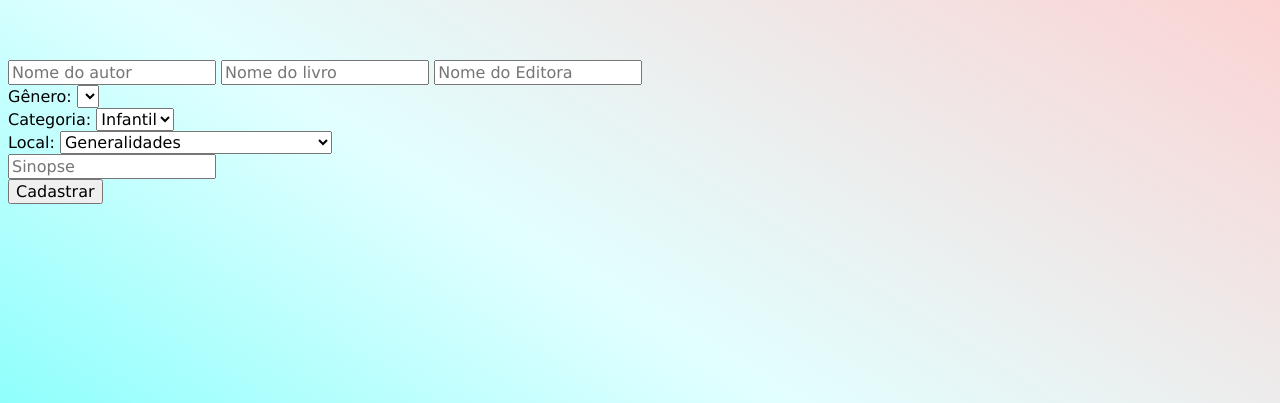
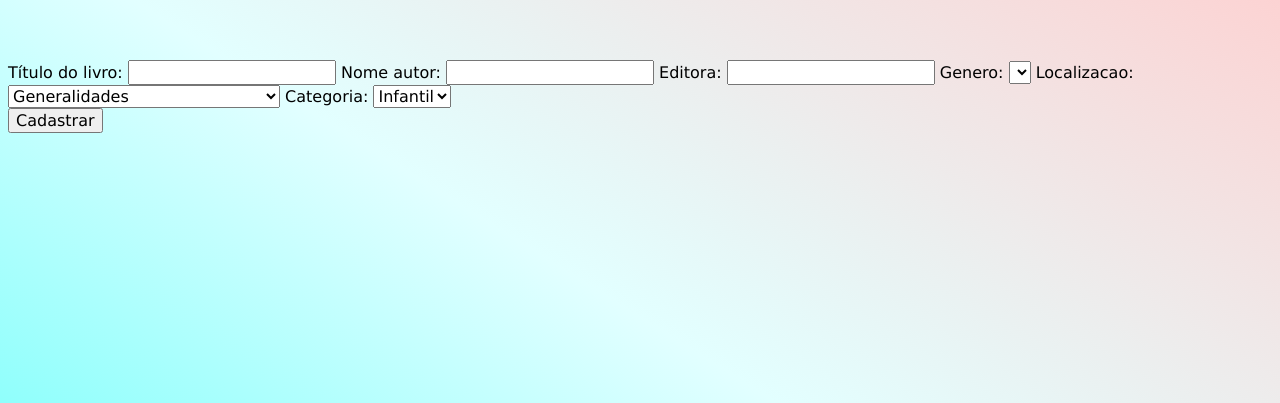
Before and after one commit to Garcia-Eric/Gerenciamento-de-Biblioteca, a Django app: page /cadastrar_livros/ in a window 1280 px wide. Shown: the part 83-486 px from the top of the page. Run offline with Django 4.2, Linux system fonts and the light colour scheme; lists and menus that the app fills with data are empty.

Commit message:
redefinição form livro
exclusão de forms desnecessários (categoria, genero, localizacao)

```diff
--- a/gerenciamento_bibliotecas/home/forms.py
+++ b/gerenciamento_bibliotecas/home/forms.py
@@ -1,24 +1,13 @@
 from django import forms
 from .models import Genero
 
-
-class CategoriaForm(forms.Form):
+class FormLivro(forms.Form):
     CATEGORIA_CHOICES = [
         ("INFANTIL", "Infantil"),
         ("JUVENIL", "Juvenil"),
         ("ADULTO", "Adulto")
     ]
-    categoria_field = forms.ChoiceField(
-        label='Categoria', choices=CATEGORIA_CHOICES)
-
-
-class GeneroForm(forms.Form):
     GENERO_CHOICES = Genero.get_generos()
-    genero_field = forms.ChoiceField(
-            label='Gênero', choices=GENERO_CHOICES)
-
-
-class LocalizacaoForm(forms.Form):
     LOCALIZACAO_CHOICES = [
         ('000', 'Generalidades'),
         ('100', 'Filosofia e Psicologia'),
@@ -31,5 +20,10 @@ class LocalizacaoForm(forms.Form):
         ('800', 'Literatura'),
         ('900', 'Geografia/História/Biografia'),
     ]
-    localizacao_field = forms.ChoiceField(
-        label='Local', choices=LOCALIZACAO_CHOICES)
+
+    titulo_livro = forms.CharField(label="Título do livro", max_length=100)
+    nome_autor = forms.CharField(label="Nome autor",max_length=75)
+    editora = forms.CharField(max_length=50)
+    genero = forms.ChoiceField(choices=GENERO_CHOICES)
+    localizacao = forms.ChoiceField(choices=LOCALIZACAO_CHOICES)
+    categoria = forms.ChoiceField(choices=CATEGORIA_CHOICES)
--- a/gerenciamento_bibliotecas/home/templates/home/cadastro_livro.html
+++ b/gerenciamento_bibliotecas/home/templates/home/cadastro_livro.html
@@ -4,17 +4,7 @@
     <div container>
         <form method='POST'>
             {% csrf_token %}
-            <input type='text' name='nome_autor' placeholder='Nome do autor'>
-            <input type='text' name='titulo_livro' placeholder='Nome do livro'>
-            <input type='text' name='editora' placeholder='Nome do Editora'>
-            <br>
-            {{ form_genero }}
-            <br>
-            {{ form_categoria }}
-            <br>
-            {{ form_localizacao }}
-            <br>
-            <input type='text' placeholder='Sinopse'>
+            {{form_livro}}
             <br>
 
             <button type='submit'>Cadastrar</button>
--- a/gerenciamento_bibliotecas/home/views.py
+++ b/gerenciamento_bibliotecas/home/views.py
@@ -1,6 +1,6 @@
 from django.shortcuts import render
 from django.conf import settings
-from .forms import CategoriaForm, GeneroForm, LocalizacaoForm
+from . import forms
 
 
 def home(request):
@@ -35,7 +35,9 @@ def home(request):
 
 def create_book(request):
     context = {}
-    context['form_categoria'] = CategoriaForm()
-    context['form_genero'] = GeneroForm()
-    context['form_localizacao'] = LocalizacaoForm()
+    context['form_livro'] = forms.FormLivro()
     return render(request, 'home/cadastro_livro.html', context)
+
+
+    # if request.method == "POST":
+    #     form = BookForm(request.POST)
```
Also changed, not shown: gerenciamento_bibliotecas/home/models.py (+13 -2 lines), gerenciamento_bibliotecas/home/migrations/0002_livro.py (added), gerenciamento_bibliotecas/home/migrations/0003_alter_livro_options_alter_livro_table.py (added).
